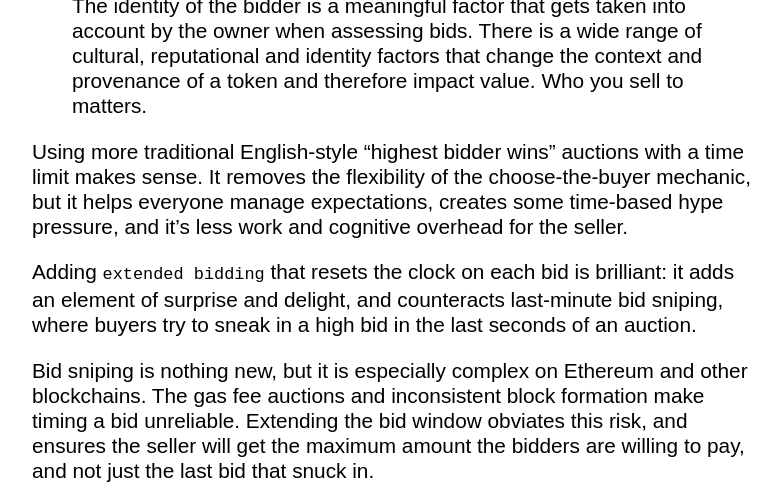
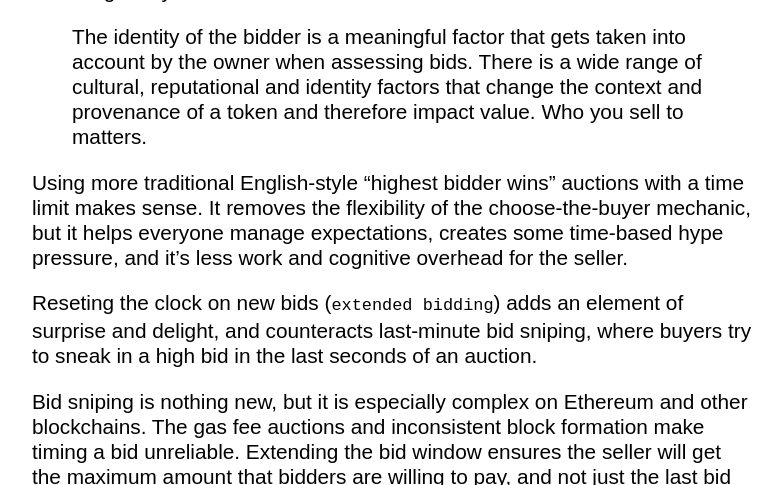
Before and after one commit to jamiew/jamiedubs.com, a Jekyll site: the page built from _posts/2021-03-24-coldie-auctions-and-nft-auction-design.md, in a window 1280 px wide and 1400 px high, scrolled down 1214 px, cut to the strip 0-485 px from the top of the window. Shown: the whole strip, without its empty margins (248-1030 px from the left). Built offline with Jekyll 4.4.1, drawn with Linux system fonts in a browser that asks for light colours; some of the changed text lies outside the part shown.

Commit message:
Revisions to Coldie auction post

```diff
--- a/_posts/2021-03-24-coldie-auctions-and-nft-auction-design.md
+++ b/_posts/2021-03-24-coldie-auctions-and-nft-auction-design.md
@@ -26,20 +26,20 @@
 
 Using more traditional English-style "highest bidder wins" auctions with a time limit makes sense. It removes the flexibility of the choose-the-buyer mechanic, but it helps everyone manage expectations, creates some time-based hype pressure, and it's less work and cognitive overhead for the seller.
 
-Adding `extended bidding` that resets the clock on each bid is brilliant: it adds an element of surprise and delight, and counteracts last-minute bid sniping, where buyers try to sneak in a high bid in the last seconds of an auction.
+Reseting the clock on new bids (`extended bidding`) adds an element of surprise and delight, and counteracts last-minute bid sniping, where buyers try to sneak in a high bid in the last seconds of an auction.
 
-Bid sniping is nothing new, but it is especially complex on Ethereum and other blockchains. The gas fee auctions and inconsistent block formation make timing a bid unreliable. Extending the bid window obviates this risk, and ensures the seller will get the maximum amount the bidders are willing to pay, and not just the last bid that snuck in.
+Bid sniping is nothing new, but it is especially complex on Ethereum and other blockchains. The gas fee auctions and inconsistent block formation make timing a bid unreliable. Extending the bid window ensures the seller will get the maximum amount that bidders are willing to pay, and not just the last bid that snuck in.
 
 ![Example of bid patterns on eBay](https://dl.dropboxusercontent.com/s%2Fo2konep1zl9mxeu%2FScreen%2520Shot%25202021-03-25%2520at%252009-59-12%2520view.pdf%2520%2528page%25208%2520of%252032%2529%2520.png)
 _Excerpted from "A Look at the Game Theory of Online Auctions", O'Regan 2005[1](https://dlib.bc.edu/islandora/object/bc-ir:102332)_
 
-I assume Coldie's original "each bid extends by 24 hours" choice was in part because there weren't nearly as many NFT bidders out there as there are today, so letting an auction run for >1 day makes sense.
+I assume Coldie's original "each bid extends by 24 hours" choice was in part because there weren't nearly as many NFT bidders out there as there are today, so letting an auction extend for another day made sense.
 
-Foundation switching to a 15 minute extension creates a "nail-biter finish" which I think was beautifully captured by the [Nyan Cat auction livestream](https://www.twitch.tv/videos/947013029), in which PRguitarman and the Foundation staff were streaming for hours longer than they expected and freaking out as each new bid reset the clock:
+Foundation using a 15-minute bid extension creates a "nail-biter finish" which I think was beautifully captured by the [Nyan Cat auction livestream](https://www.twitch.tv/videos/947013029), in which PRguitarman and the Foundation staff were streaming for hours longer than they expected and freaking out as each new bid reset the clock:
 
 https://dl.dropboxusercontent.com/s%2Fnq51pub35kw8wz1%2FImage_DcerrvLkEF.png
 
-Coldie was running this all manually, which I imagine was a lot of work. In Dec 2020, SuperRare namechecks him while announcing their support for [timed reserve auctions](https://medium.com/superrare/how-superrare-timed-auctions-work-a351058a6120)
+Coldie was running this all manually, which I imagine was a lot of work. In Dec 2020, SuperRare namechecks Coldie while announcing their support for [timed reserve auctions](https://medium.com/superrare/how-superrare-timed-auctions-work-a351058a6120), which is one of the first mentions of "Coldie auction" I could find on ~~Google~~ DuckDuckGo.
 
 > The new Reserve Auction system is partly inspired by the “Coldie Method,” pioneered by artist Coldie in which a reserve price triggers a 24 hour auction, which can be extended by bids near the end of the auction. (Those that are technically-minded might even find a _Coldie_ reference on-chain somewhere in the smart contracts 😎).
 
```
Also changed, not shown: other parts of _posts/2021-03-24-coldie-auctions-and-nft-auction-design.md (+4 -2 lines).
